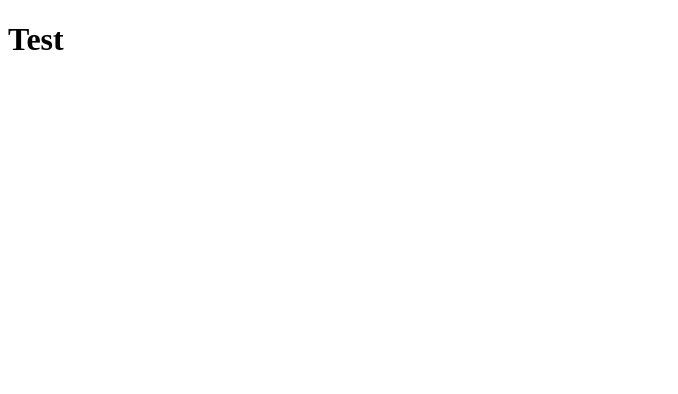
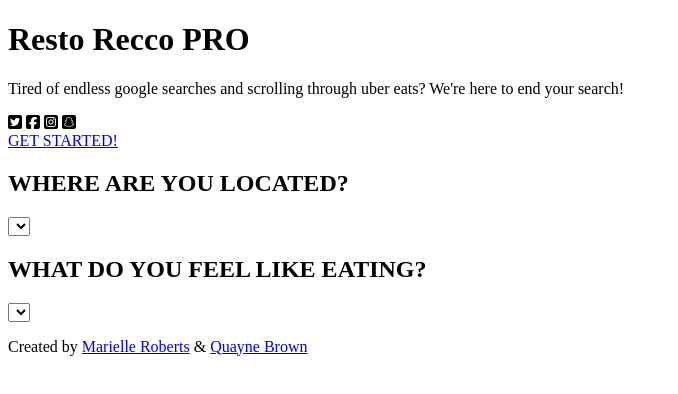
Before and after one commit to Marielle-Quayne-Project-4/Marielle-Roberts-Quayne-Brown-Project-4, a plain HTML site: page index.html in a window 1280 px wide. Shown: the whole page, without its empty margins (0-678 px from the left). Drawn offline with nearby package versions, Linux system fonts and the light colour scheme.

Commit message:
initial html added, still more required

```diff
--- a/index.html
+++ b/index.html
@@ -3,9 +3,75 @@
 <head>
     <meta charset="UTF-8">
     <meta name="viewport" content="width=device-width, initial-scale=1.0">
-    <title>Project 4</title>
+    <title>Resto Recco PRO</title>
+    <!-- CSS Link -->
+    <!-- Google Fonts Link -->
+    <!-- Font Awesome Link -->
+    <script src="https://kit.fontawesome.com/5a7eceb3e6.js" crossorigin="anonymous"></script>
 </head>
 <body>
-    <h1>Test</h1>
+    <!-- Landing spot -->
+    <header>
+        <div class="wrapper">
+            <div class="header-container">
+                <div class="title">
+                    <h1>Resto Recco PRO</h1>
+                    <p>Tired of endless google searches and scrolling through uber eats? We're here to end your search!</p>
+                </div>
+                <div class="social-media-icons">
+                    <i class="fab fa-twitter-square"></i>
+                    <i class="fab fa-facebook-square"></i>
+                    <i class="fab fa-instagram-square"></i>
+                    <i class="fab fa-snapchat-square"></i>
+                </div>
+
+                <div class="start-button">
+                    <a href="#location">GET STARTED!</a>
+                </div>
+            </div>
+        </div>
+    </header>
+
+    <main>
+        <!-- "Where are you located?" -->
+        <section id="location">
+            <div class="wrapper">
+                <div class="location-title">
+                    <h2>WHERE ARE YOU LOCATED?</h2>
+                </div>
+                <label for=""></label>
+                <select name="" id=""></select>
+            </div>
+        </section>
+
+        <!-- "What type of cuisine?" -->
+        <section id="cuisine">
+            <div class="wrapper">
+                <div class="location-title">
+                    <h2>WHAT DO YOU FEEL LIKE EATING?</h2>
+                </div>
+                <label for=""></label>
+                <select name="" id=""></select>
+            </div>
+        </section>
+
+        <!-- Restaurant Tiles (Dynamic HTML)-->
+        <section id="restaurants">
+            <div class="wrapper">
+
+            </div>
+        </section>
+    </main>
+
+    <footer>
+        <!-- Wrapped our names in anchors so that we could eventually link to our portfolio's  -->
+        <p>Created by  <span><a href="#">Marielle Roberts</a></span> & <span><a href="#">Quayne Brown</a></span> </p>
+    </footer>
+
+
+
+
+    <script src='https://code.jquery.com/jquery-3.4.0.min.js'></script>
+    <script src="script.js"></script>
 </body>
 </html>
```
Also changed, not shown: script.js (added).
